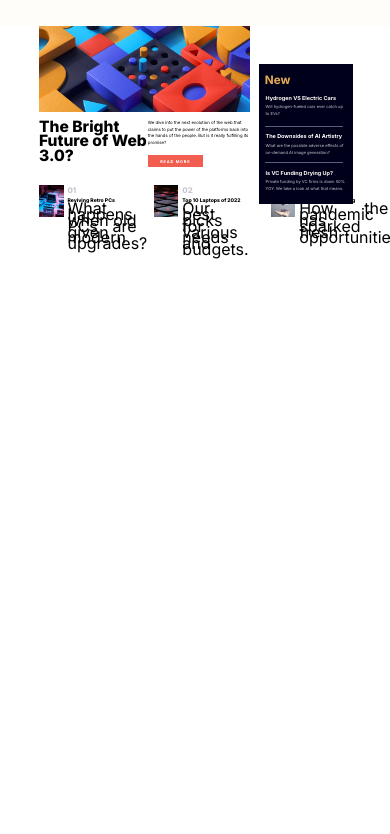
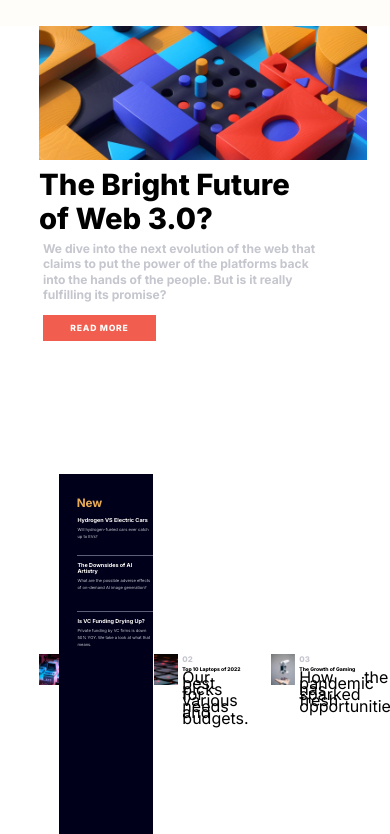
Before and after one commit to Rup-Royofficial/News-Homepage-main, a plain HTML site: page index.html in a window 390 px wide. Shown: the part 101-935 px from the top of the page. Before the commit the page ends 844 px from the top, so only its background shows below. Drawn offline with nearby package versions, Linux system fonts and the light colour scheme.

Commit message:
tried some changes in the mobile version, couldn't figure out the side-news section though

```diff
--- a/style.css
+++ b/style.css
@@ -291,5 +291,255 @@ html, body {
 */
 
 @media (max-width: 500px) {
+    /* .nav-2 {
+        display: none;
+    } */
 
+    .main {
+        height: 100vh;
+        width: 100%;
+    }
+
+    .nav {
+        width: 100%;
+    }
+    .nav-2 i {
+        width: 1vw;
+        display: flex;
+        font-size: 5vw;
+        margin-left: 25vw;
+    }
+
+    .nav-2 h4 {
+        display: none;
+    }
+
+    .main-news {
+        position: relative;
+        /* display: flex; */
+        flex-direction: column;
+        height: 37vw;
+        max-width: 84vw;
+        /* background-color: aqua; */
+        margin-left: 10vw;
+        margin-bottom: 5vw;
+    }
+
+
+    .main-news img {
+        max-width: 85vw;
+        max-height: 50vw;
+        margin-bottom: 2vw;
+    }
+
+    .text-area {
+        display: flex;
+        flex-direction: column;
+        margin-bottom: 5vw;
+    }
+
+    .text-area h3{
+        /* text-align: justify; */
+        font-size: 7.5vw;
+        font-weight: 800;
+        gap: 1vw;
+        width: 66vw;
+        margin-bottom: .2vw;
+        line-height: 8.7vw;
+    }
+
+    .text-area-para-btn {
+        /* display: flex; */
+        /* flex-direction: column; */
+        padding: 1vw;
+        /* font-size: 22vw; */
+        width: 43vw;
+    }
+
+    .text-area-para-btn button {
+        font-size: 2.2vw;
+        font-weight: 800;
+        text-align: center;
+        text-transform: uppercase;
+        letter-spacing: 0.2vw;
+        color: hsl(36, 100%, 99%);
+        border: none;
+        background-color: hsl(5, 85%, 63%);
+        padding: 2vw 3vw 2vw 3vw;
+        /* margin-bottom: 12vw; */
+        cursor: pointer;
+    }
+
+
+    .text-area-para-btn p{
+        font-size: 3.1vw;
+        font-weight: 700;
+        width: 70vw;
+        line-height: 4vw;
+        margin-bottom: 3.1vw;
+        color: hsl(233, 8%, 79%);
+    }
+
+    .side-news {
+        display: flex;
+        position: relative;
+        margin-top: 12vw;
+        top: 30.5vh;
+        left: 7vh;
+        height: 50vh;
+        width: 70vw;
+        padding: 4.5vw;
+        overflow: auto;
+        flex-wrap: wrap;
+        background-color: hsl(240, 100%, 5%);
+    }
+
+
+    /* .side-news h3 {
+        font-size: 13vw;
+        font-weight: 700;
+        color: hsl(35, 77%, 62%);
+        margin-top: 1vw;
+
+        padding : -22vw;
+
+    }
+
+    .news1,.news2,.news3 {
+        color:hsl(36, 100%, 99%);
+        margin: 0.2vw;
+    }
+
+    .side-news .news1 {
+        margin-top: 2vw;
+        margin-bottom: 2.2vw;
+
+    }
+
+    .side-news .news2 {
+        margin-bottom: 1.6vw;
+    }
+
+    .side-news .news3 {
+        margin-bottom: 1.5vw;
+    }
+
+    .side-news .news1 h4 {
+        font-size: 1.4vw;
+        margin-bottom: 0.7vw;
+        cursor: pointer;
+    }
+
+    .side-news .news2 h4 {
+        font-size: 1.4vw;
+        margin-top: 1.6vw;
+        margin-bottom: 0.7vw;
+        cursor: pointer;
+    }
+
+    .side-news .news3 h4 {
+        font-size: 1.4vw;
+        margin-top: 1.6vw;
+        margin-bottom: 0.7vw;
+        cursor: pointer;
+    }
+
+    .side-news .news1 p{
+        font-size: 1.05vw;
+        line-height: 1.8vw;
+        color: hsl(233, 8%, 79%);
+    }
+    .side-news .news2 p{
+        font-size: 1.05vw;
+        line-height: 1.8vw;
+        color: hsl(233, 8%, 79%);
+    }
+    .side-news .news3 p{
+        font-size: 1.05vw;
+        line-height: 1.8vw;
+        color: hsl(233, 8%, 79%);
+    }
+
+    .linear1,.linear2 {
+        height: 0.05vw;
+        width: 20vw;
+        background-color: hsl(236, 13%, 42%);
+    }
+
+    .linear2 {
+        height: 0.1vw;
+    }
+
+    .footer {
+        display: flex;
+    }
+
+    .footer .news-one {
+        display: flex;
+        padding: 0vw 0vw 10vw 10vw;
+        margin-top: 4vw;
+
+    }
+
+    .footer .news-two {
+        display: flex;
+        padding: 0vw 4vw 10vw 0vw;
+        margin-top: 4vw;
+        width: 39%;
+    }
+
+    .footer .news-three {
+        display: flex;
+        padding: 0vw 7vw 10vw 0vw;
+        margin-top: 4vw;
+        width: 45%;
+    }
+
+    .class-news h3 {
+        font-size: 2vw;
+        font-weight: 800;
+        color: hsl(233, 8%, 79%);
+        margin-bottom: 0.5vw;
+    }
+
+    .class-news {
+        display: flex;
+        flex-direction: column;
+        padding-left: 1vw;
+    }
+
+    .footer .news-one img {
+        height: 8vw;
+        width:8vw;
+    }
+
+    .footer .news-two img {
+        height: 8vw;
+        width:8vw;
+    }
+
+    .footer .news-three img {
+        height: 8vw;
+        width:8vw;
+    }
+
+    .inside-news h4{
+        font-size: 1.3vw;
+        font-weight: 800;
+        width: 16vw;
+        margin-bottom: 0.7vw;
+        cursor: pointer;
+    }
+
+    .inside-news p{
+        height: 2vw;
+        width: 80%;
+        line-height: 1.5vw;
+        text-align: justify;
+    }
+
+    .inside-news h4:hover {
+        color: hsl(35, 77%, 62%);
+    }
+    */
 }
```
